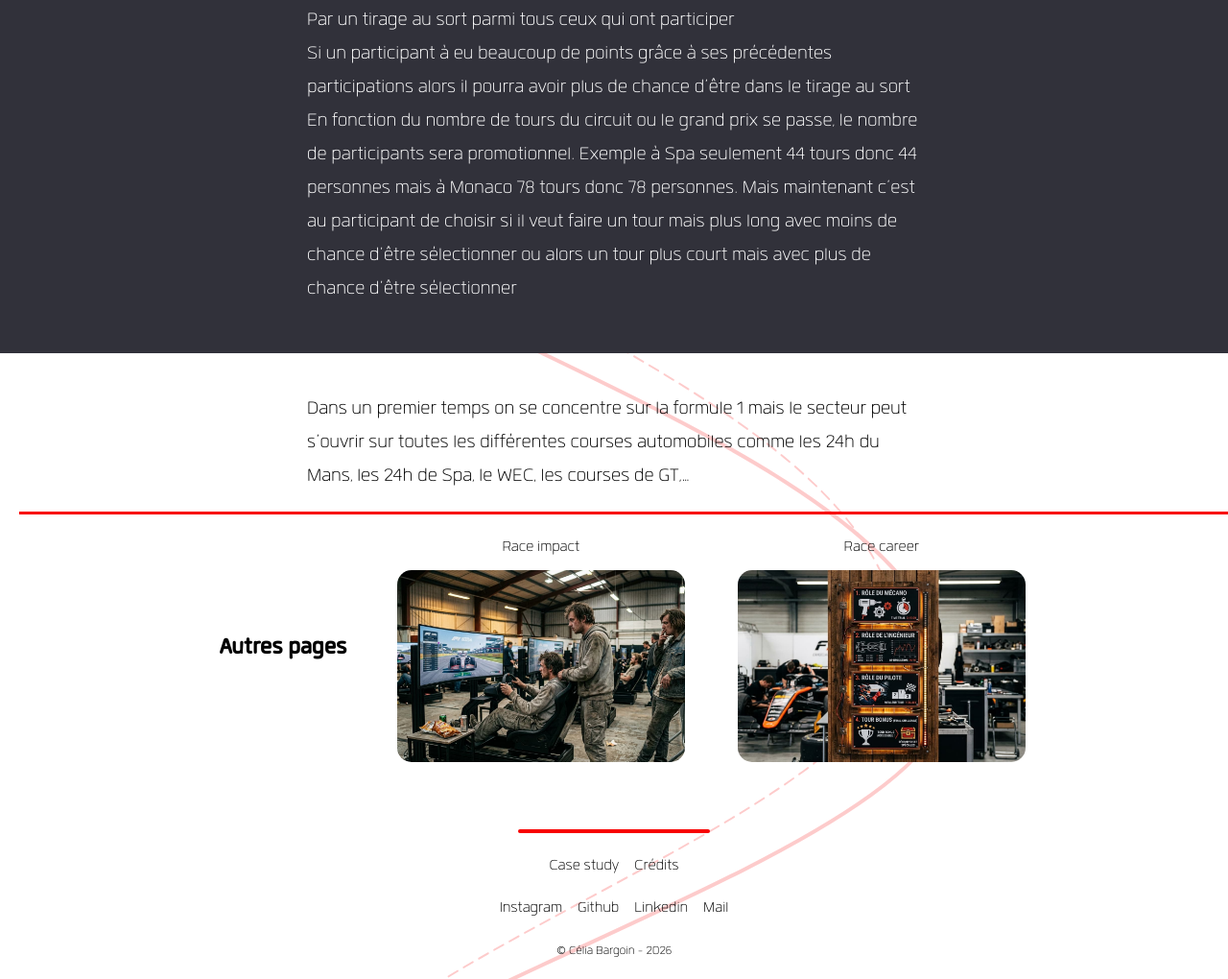
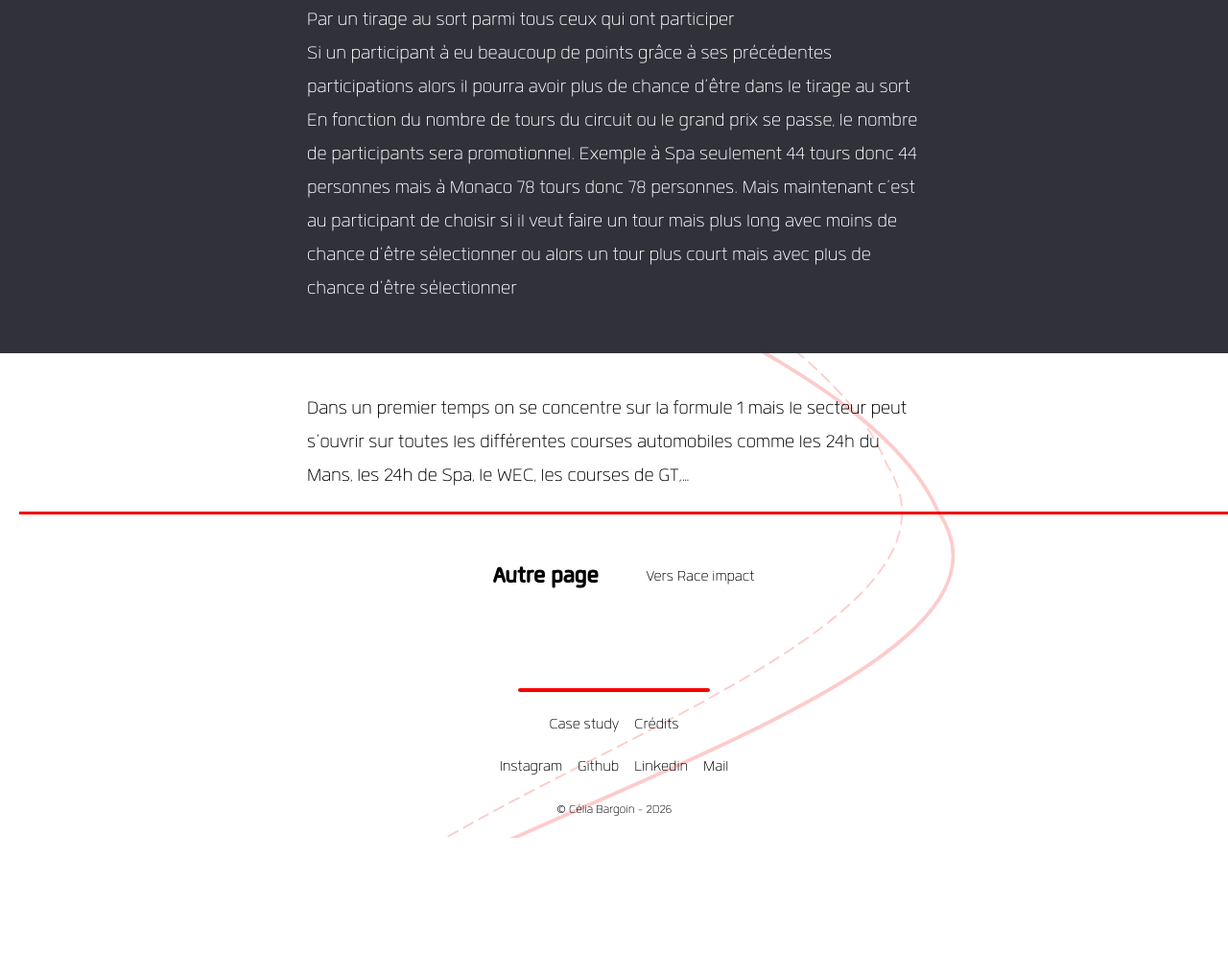
Before and after one commit to barg-celia/tfa_26, a website: page src/racesetup.html in a window 1280 px wide. Shown: the part 2045-3065 px from the top of the page at 96% size. After the commit the page ends 2918 px from the top, so only its background shows below. Drawn offline with nearby package versions, Linux system fonts and the light colour scheme; files that its build step writes are made by us from their sources; files whose address does not match are found by name.

Commit message:
nav du bas ok

```diff
--- a/src/racesetup.html
+++ b/src/racesetup.html
@@ -109,16 +109,8 @@
         <p class="p__normal--rs">Dans un premier temps on se concentre sur la formule 1 mais le secteur peut s’ouvrir sur toutes les différentes courses automobiles comme les 24h du Mans, les 24h de Spa, le WEC, les courses de GT,… </p>
     </section>
     <section class="pages">
-        <h2 class="heading--h2">Autres pages</h2>
-        <div class="item">
-            <a href="raceimpact.html" class="pages__link js-transition">Race impact</a>
-            <a href="raceimpact.html" class="card card__impact js-transition"></a>
-        </div>
-
-        <div class="item">
-            <a href="racecareer.html" class="pages__link js-transition">Race career</a>
-            <a href="racecareer.html" class="card card__career js-transition"></a>
-        </div>
+        <h2 class="heading--h2">Autre page</h2>
+        <a href="raceimpact.html" class="pages__link js-transition">Vers Race impact</a>
     </section>
     <footer class="footer">
         <ul class="footer__infos">
--- a/src/styles/components/_layout.scss
+++ b/src/styles/components/_layout.scss
@@ -208,13 +208,6 @@
     color: $c-f1;
     text-decoration: underline;
   }
-  .card {
-    transition: transform 0.2s ease, box-shadow 0.2s ease;
-  }
-  .card:hover{
-    transform: translateY(-8px);
-    box-shadow: 0 15px 25px rgba(0, 0, 0, 0.35);
-  }
   .footer a:hover{
     color: $c-f1;
   }
@@ -231,14 +224,6 @@
   }
   .pages{
     gap: 50px;
-    .item{
-      width: 25%;
-    }
-    .card{
-      width: 100%;
-      max-width: 300px;
-      height: 200px;
-    }
   }
   .menu__el a {
     font-size: 3rem;
```
Also changed, not shown: src/paddockexperience.html (+2 -10 lines), src/racecareer.html (+2 -10 lines), src/raceimpact.html (+2 -10 lines).
